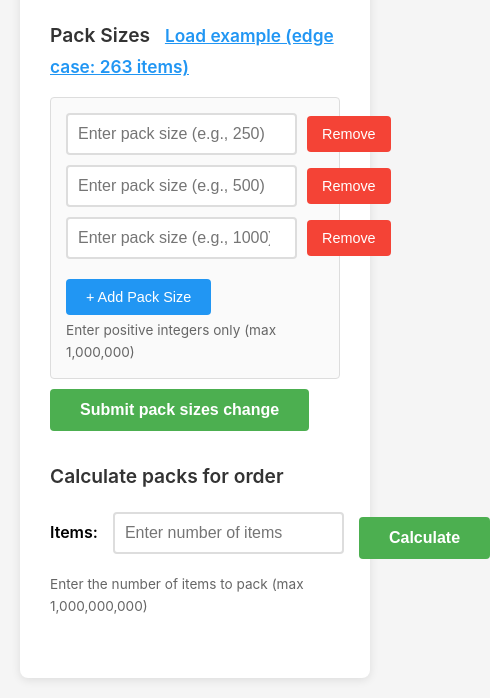
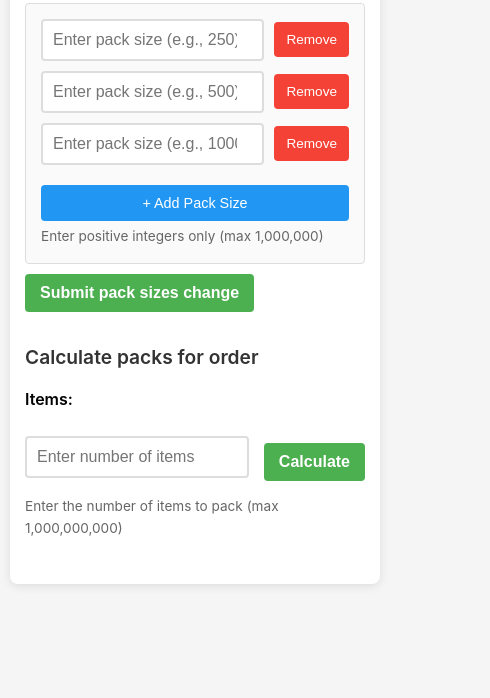
Before and after one commit to chainwest/re-partners-assignment, a plain HTML site: page web/index.html in a window 390 px wide. Shown: the part 162-860 px from the top of the page, 490 px wide, since content can reach past the window. Drawn offline with Linux system fonts and the light colour scheme.

Commit message:
fix(UI): enhance mobile responsiveness with proper flexbox sizing

```diff
--- a/web/index.html
+++ b/web/index.html
@@ -224,6 +224,80 @@
             color: #666;
             font-size: 0.85em;
             margin-top: 5px;
+        }
+
+        /* Mobile responsive styles */
+        @media (max-width: 768px) {
+            body {
+                padding: 10px;
+            }
+
+            .container {
+                padding: 15px;
+            }
+
+            h1 {
+                font-size: 1.5em;
+                margin-bottom: 20px;
+            }
+
+            .pack-size-row {
+                flex-wrap: nowrap;
+            }
+
+            .pack-size-input {
+                min-width: 0;
+                flex: 1;
+                font-size: 16px; /* Prevents zoom on iOS */
+            }
+
+            .btn-remove {
+                flex-shrink: 0;
+                padding: 10px 12px;
+                font-size: 0.85em;
+                white-space: nowrap;
+            }
+
+            .items-input-group {
+                flex-wrap: wrap;
+            }
+
+            .items-label {
+                width: 100%;
+                margin-bottom: 5px;
+            }
+
+            .items-input {
+                flex: 1;
+                min-width: 0;
+                max-width: none;
+                font-size: 16px; /* Prevents zoom on iOS */
+            }
+
+            .btn-submit {
+                flex-shrink: 0;
+                white-space: nowrap;
+                padding: 10px 15px;
+            }
+
+            .btn-add {
+                width: 100%;
+            }
+
+            .example-link {
+                display: block;
+                margin-left: 0;
+                margin-top: 8px;
+            }
+
+            .results-table {
+                font-size: 0.9em;
+            }
+
+            .results-table th,
+            .results-table td {
+                padding: 8px;
+            }
         }
     </style>
 </head>
```
